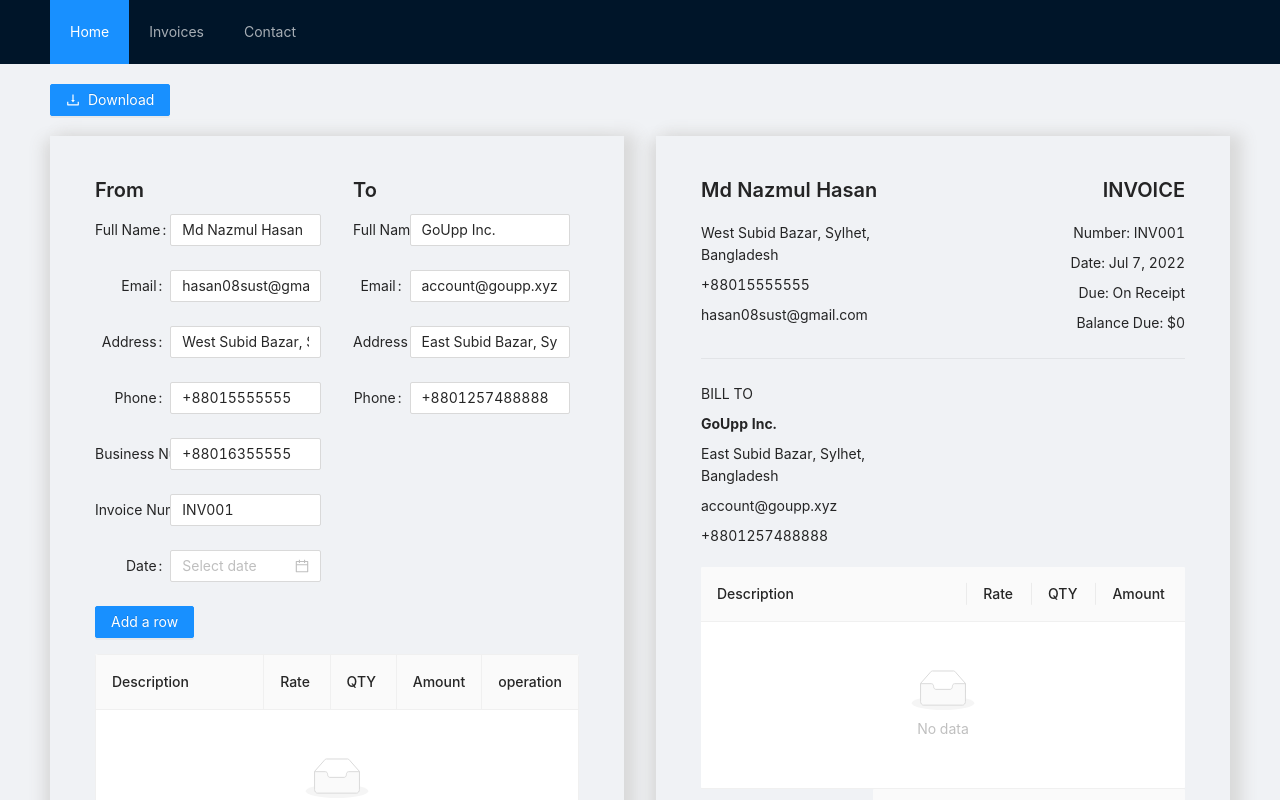
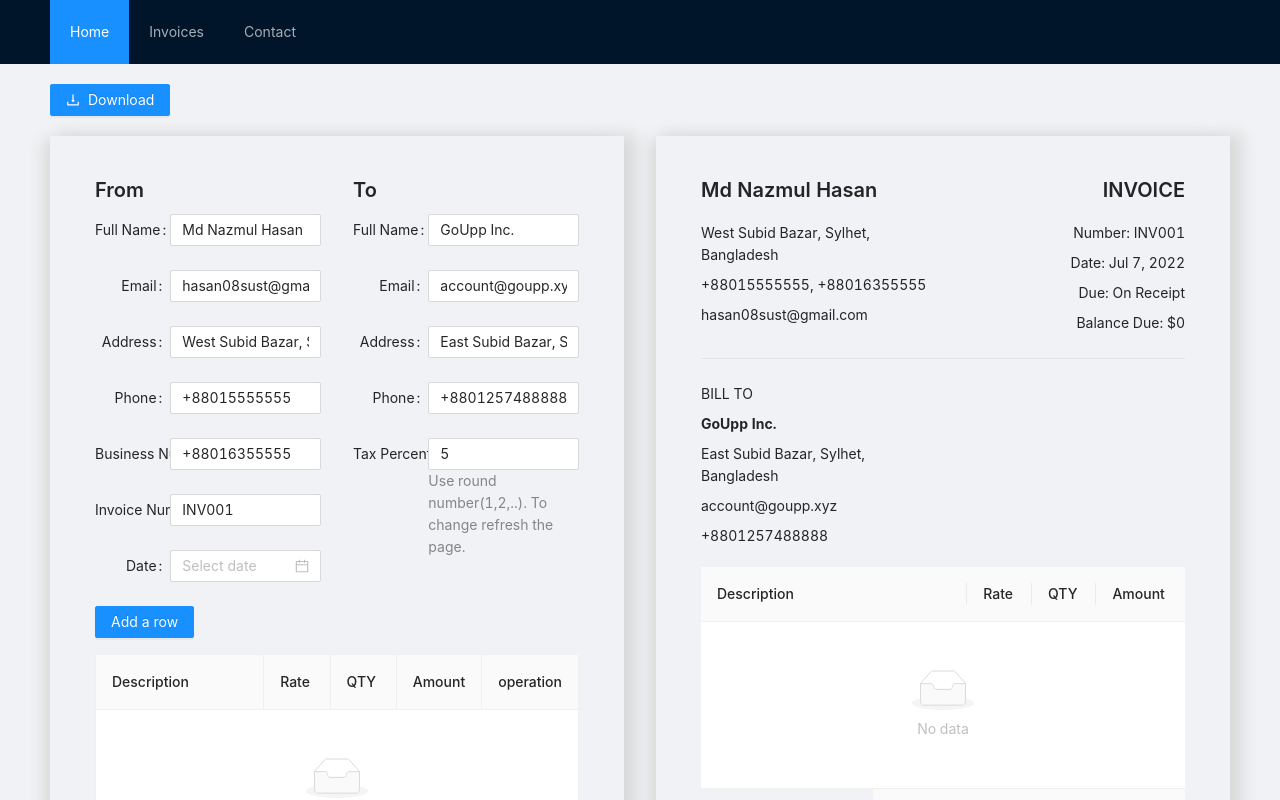
Before and after one commit to farhapartex/invoice-ui-ant-design, a React (Create React App) app: page / in a window 1280 px wide. Shown: the top 800 px of the page. Built offline with nearby package versions, Linux system fonts and the light colour scheme.

Commit message:
added tax percentage field

```diff
--- a/src/components/InvoicePreview.tsx
+++ b/src/components/InvoicePreview.tsx
@@ -101,7 +101,7 @@ const InvoicePreview: React.FC<InvoicePreviewProps> = (props) => {
                     <Space direction="vertical" style={{ width: '100%' }}>
                         <Typography.Title level={4}>{invoiceData.fromName}</Typography.Title>
                         <Typography.Text>{invoiceData.fromAddress}</Typography.Text>
-                        <Typography.Text>{invoiceData.fromPhone}</Typography.Text>
+                        <Typography.Text>{invoiceData.fromPhone}{invoiceData.businessNumber && `, ${invoiceData.businessNumber}`}</Typography.Text>
                         <Typography.Text>{invoiceData.fromEmail}</Typography.Text>
                     </Space>
                 </Col>
--- a/src/components/RightForm.tsx
+++ b/src/components/RightForm.tsx
@@ -1,13 +1,23 @@
 import React from "react";
 import { Typography, Form, Input } from 'antd';
+import { InvoiceData } from "./interface";
 
-const RightFrom: React.FC<any> = (props) => {
+interface RightFormProps {
+    invoiceData: InvoiceData
+}
+
+const RightFrom: React.FC<RightFormProps> = (props) => {
     const { invoiceData } = props;
+
+    const handleTaxPercentageChange = (e: React.ChangeEvent<HTMLInputElement>) => {
+        let value = e.target.value;
+        value ? invoiceData.setTaxPercent(parseFloat(value)) : invoiceData.setTaxPercent(0.0);
+    }
 
     return (
         <div>
             <Typography.Title level={4}>To</Typography.Title>
-            <Form labelCol={{ span: 6 }} wrapperCol={{ span: 17 }} layout="horizontal">
+            <Form labelCol={{ span: 8 }} wrapperCol={{ span: 17 }} layout="horizontal">
                 <Form.Item label="Full Name">
                     <Input placeholder="Ex: Jhon Doer" value={invoiceData.toFullName} onChange={(e) => { invoiceData.setToFullName(e.target.value) }} />
                 </Form.Item>
@@ -20,6 +30,9 @@ const RightFrom: React.FC<any> = (props) => {
                 <Form.Item label="Phone">
                     <Input placeholder="Ex: +9685236985" value={invoiceData.toPhone} onChange={(e) => { invoiceData.setToPhone(e.target.value) }} />
                 </Form.Item>
+                <Form.Item label="Tax Percent (%)" extra="Use round number(1,2,..). To change refresh the page.">
+                    <Input placeholder="Ex: 5" value={invoiceData.taxPercent} onChange={(e) => { handleTaxPercentageChange(e) }} />
+                </Form.Item>
             </Form>
         </div>
     )
--- a/src/components/interface.tsx
+++ b/src/components/interface.tsx
@@ -43,6 +43,8 @@ export interface InvoiceData {
     setToPhone: React.Dispatch<React.SetStateAction<string>>,
     invoiceTableData: InvoiceTableData[],
     setInvoiceTabledata: React.Dispatch<React.SetStateAction<InvoiceTableData[]>>,
+    taxPercent: number,
+    setTaxPercent: React.Dispatch<React.SetStateAction<number>>,
 }
 
 export interface InvoiceCalculationData {
--- a/src/pages/RootPage.tsx
+++ b/src/pages/RootPage.tsx
@@ -71,7 +71,7 @@ const RootPage: React.FC = () => {
 
     });
 
-    const invoiceData: InvoiceData = { fromName, setFromName, fromEmail, setFromEmail, fromAddress, setFromAddress, fromPhone, setFromPhone, businessNumber, setBusinessNumber, invoiceNumber, setInvoiceNumber, toFullName, setToFullName, toEmail, setToEmail, toAddress, setToAddress, toPhone, setToPhone, invoiceTableData, setInvoiceTabledata };
+    const invoiceData: InvoiceData = { fromName, setFromName, fromEmail, setFromEmail, fromAddress, setFromAddress, fromPhone, setFromPhone, businessNumber, setBusinessNumber, invoiceNumber, setInvoiceNumber, toFullName, setToFullName, toEmail, setToEmail, toAddress, setToAddress, toPhone, setToPhone, invoiceTableData, setInvoiceTabledata, taxPercent, setTaxPercent };
 
     const handleShowPreview = (flag: boolean) => {
         setShowPreview(flag);
```
Also changed, not shown: src/components/LeftFrom.tsx (+7 -1 lines).
